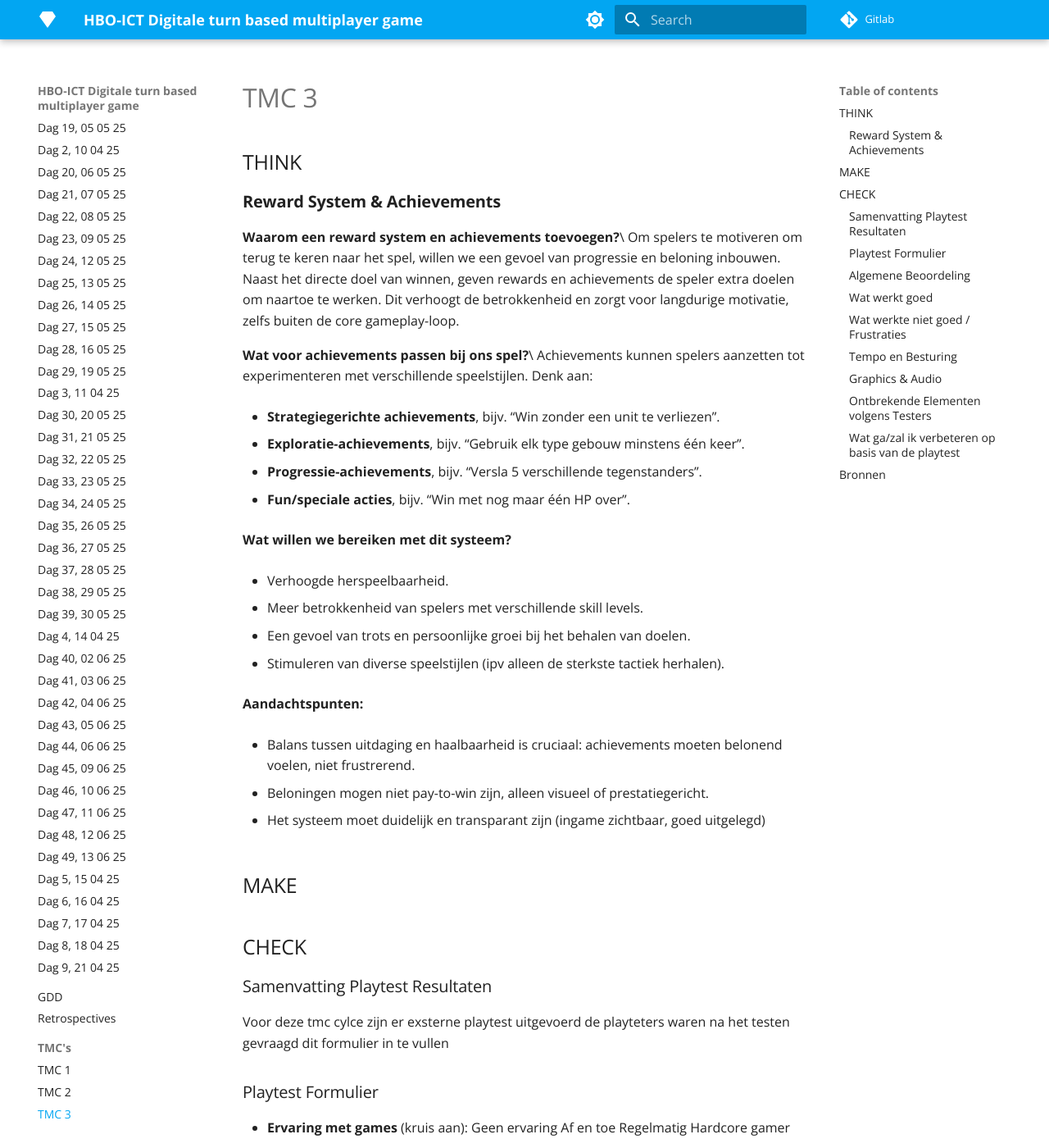
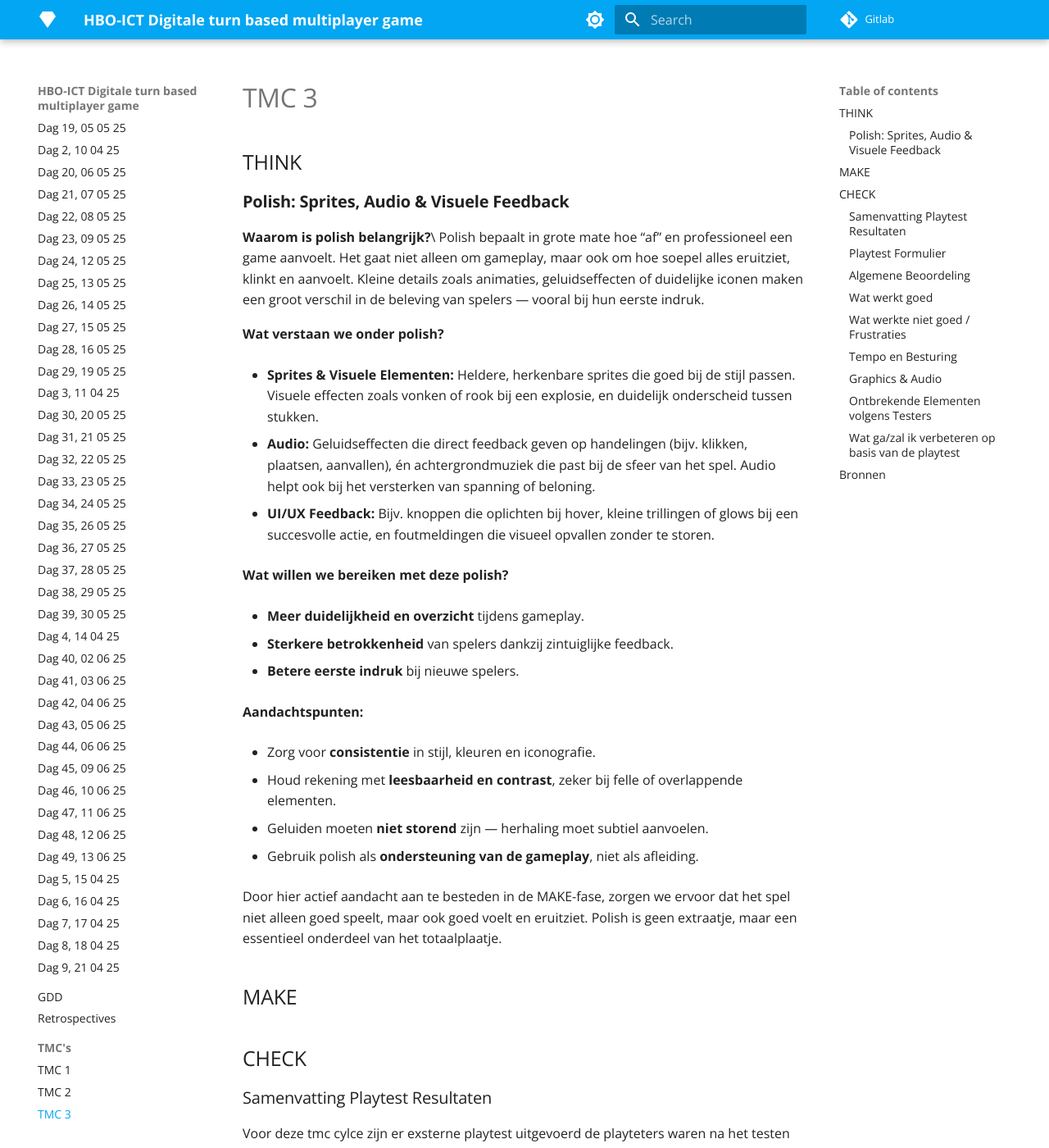
Before and after one commit to lieuweZ/HexFront, an MkDocs documentation site: the page built from docs/TMC's/TMC_3/TMC 3.md, in a window 1280 px wide and 1400 px high. Shown: the whole window at 82% size. Built offline with MkDocs 1.6.1 and Material for MkDocs 9.7.7, drawn with Linux system fonts in a browser that asks for light colours; nearby versions of some CDN libraries; library files that are not in the unit come from our copies.

Commit message:
Update file TMC 3.md

```diff
--- a/docs/TMC's/TMC_3/TMC 3.md
+++ b/docs/TMC's/TMC_3/TMC 3.md
@@ -3,40 +3,39 @@
 ## THINK
 
 
-### **Reward System & Achievements**
+### **Polish: Sprites, Audio & Visuele Feedback**
 
-**Waarom een reward system en achievements toevoegen?**\
-Om spelers te motiveren om terug te keren naar het spel, willen we een gevoel van progressie en beloning inbouwen. Naast het directe doel van winnen, geven rewards en achievements de speler extra doelen om naartoe te werken. Dit verhoogt de betrokkenheid en zorgt voor langdurige motivatie, zelfs buiten de core gameplay-loop.
+**Waarom is polish belangrijk?**\
+Polish bepaalt in grote mate hoe "af" en professioneel een game aanvoelt. Het gaat niet alleen om gameplay, maar ook om hoe soepel alles eruitziet, klinkt en aanvoelt. Kleine details zoals animaties, geluidseffecten of duidelijke iconen maken een groot verschil in de beleving van spelers --- vooral bij hun eerste indruk.
 
-**Wat voor achievements passen bij ons spel?**\
-Achievements kunnen spelers aanzetten tot experimenteren met verschillende speelstijlen. Denk aan:
+**Wat verstaan we onder polish?**
 
--   **Strategiegerichte achievements**, bijv. "Win zonder een unit te verliezen".
+-   **Sprites & Visuele Elementen:** Heldere, herkenbare sprites die goed bij de stijl passen. Visuele effecten zoals vonken of rook bij een explosie, en duidelijk onderscheid tussen stukken.
 
--   **Exploratie-achievements**, bijv. "Gebruik elk type gebouw minstens één keer".
+-   **Audio:** Geluidseffecten die direct feedback geven op handelingen (bijv. klikken, plaatsen, aanvallen), én achtergrondmuziek die past bij de sfeer van het spel. Audio helpt ook bij het versterken van spanning of beloning.
 
--   **Progressie-achievements**, bijv. "Versla 5 verschillende tegenstanders".
+-   **UI/UX Feedback:** Bijv. knoppen die oplichten bij hover, kleine trillingen of glows bij een succesvolle actie, en foutmeldingen die visueel opvallen zonder te storen.
 
--   **Fun/speciale acties**, bijv. "Win met nog maar één HP over".
+**Wat willen we bereiken met deze polish?**
 
-**Wat willen we bereiken met dit systeem?**
+-   **Meer duidelijkheid en overzicht** tijdens gameplay.
 
--   Verhoogde herspeelbaarheid.
+-   **Sterkere betrokkenheid** van spelers dankzij zintuiglijke feedback.
 
--   Meer betrokkenheid van spelers met verschillende skill levels.
+-   **Betere eerste indruk** bij nieuwe spelers.
 
--   Een gevoel van trots en persoonlijke groei bij het behalen van doelen.
-
--   Stimuleren van diverse speelstijlen (ipv alleen de sterkste tactiek herhalen).
 
 **Aandachtspunten:**
 
--   Balans tussen uitdaging en haalbaarheid is cruciaal: achievements moeten belonend voelen, niet frustrerend.
+-   Zorg voor **consistentie** in stijl, kleuren en iconografie.
 
--   Beloningen mogen niet pay-to-win zijn, alleen visueel of prestatiegericht.
+-   Houd rekening met **leesbaarheid en contrast**, zeker bij felle of overlappende elementen.
 
--   Het systeem moet duidelijk en transparant zijn (ingame zichtbaar, goed uitgelegd)
+-   Geluiden moeten **niet storend** zijn --- herhaling moet subtiel aanvoelen.
 
+-   Gebruik polish als **ondersteuning van de gameplay**, niet als afleiding.
+
+Door hier actief aandacht aan te besteden in de MAKE-fase, zorgen we ervoor dat het spel niet alleen goed speelt, maar ook goed voelt en eruitziet. Polish is geen extraatje, maar een essentieel onderdeel van het totaalplaatje.
 
 ## MAKE
 
```
